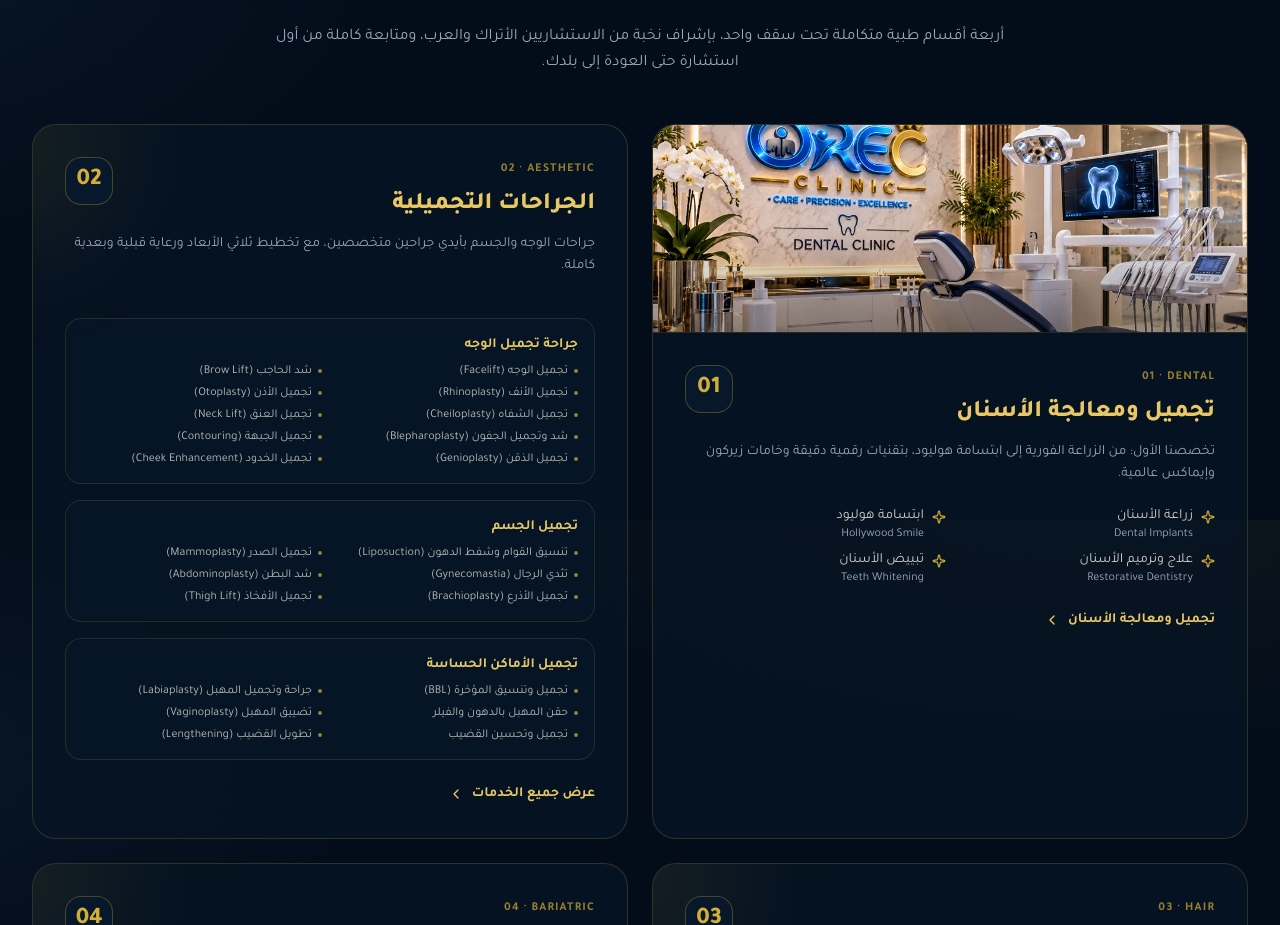
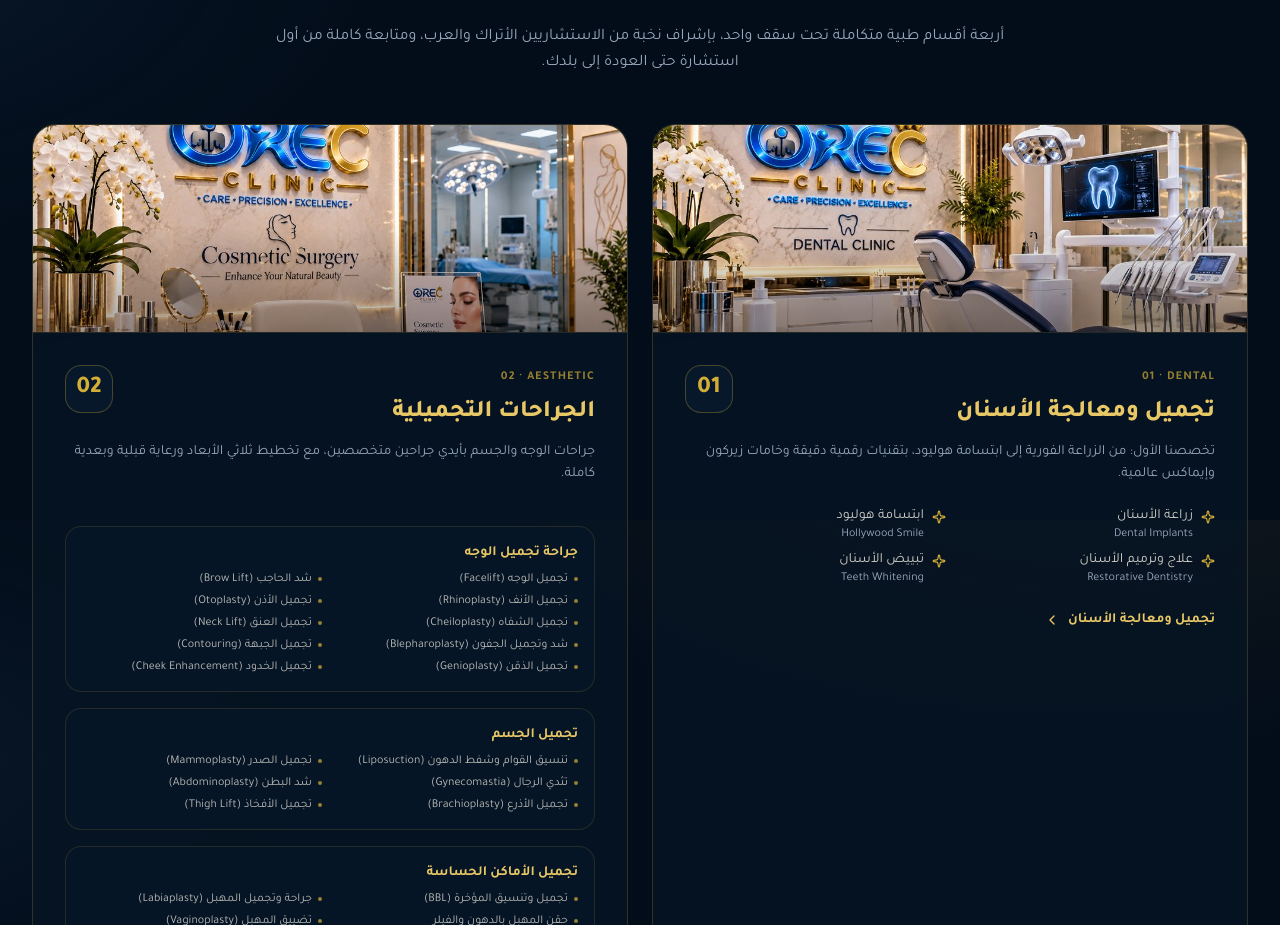
Before and after one commit to mayawaeltakla/orec-clinic-website, a Next.js app: page / in a window 1280 px wide. Shown: the part 1080-2005 px from the top of the page. Built offline with nearby package versions, Linux system fonts and the light colour scheme.

Commit message:
Add cosmetic surgery service photo to services cards

```diff
--- a/src/components/clinic/services.tsx
+++ b/src/components/clinic/services.tsx
@@ -6,6 +6,7 @@ import { Sparkle, ChevronLeft, ChevronRight } from 'lucide-react'
 /** Real photos for each main service — added as the clinic provides them (dental done) */
 const SERVICE_IMAGES: Record<string, { src: string; w: number; h: number }> = {
   dental: { src: '/services/dental.jpg', w: 1000, h: 563 },
+  cosmetic: { src: '/services/cosmetic.jpg', w: 1000, h: 563 },
 }
 
 export function Services() {
```
Also changed, not shown: public/services/cosmetic.jpg (added).
